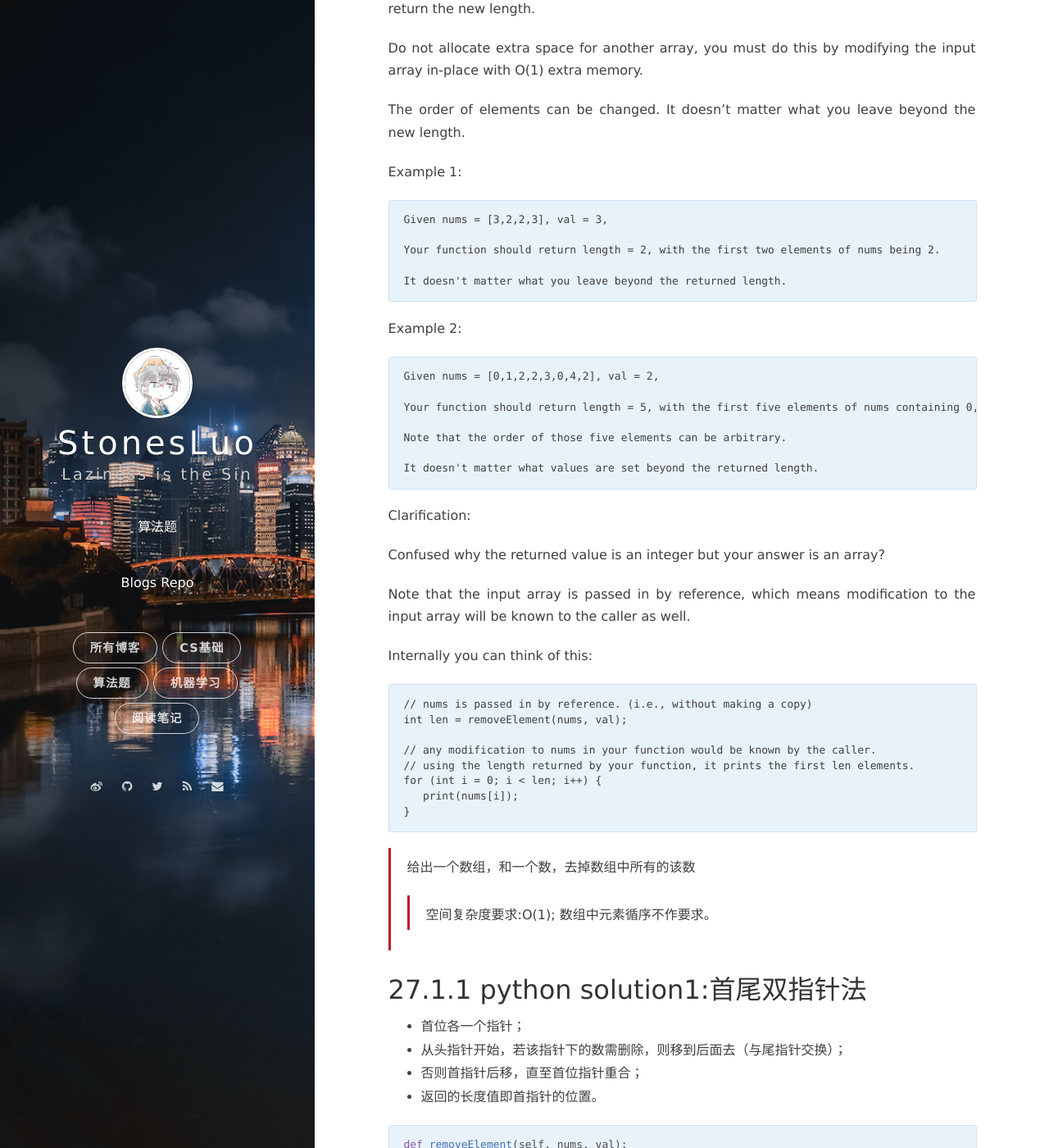
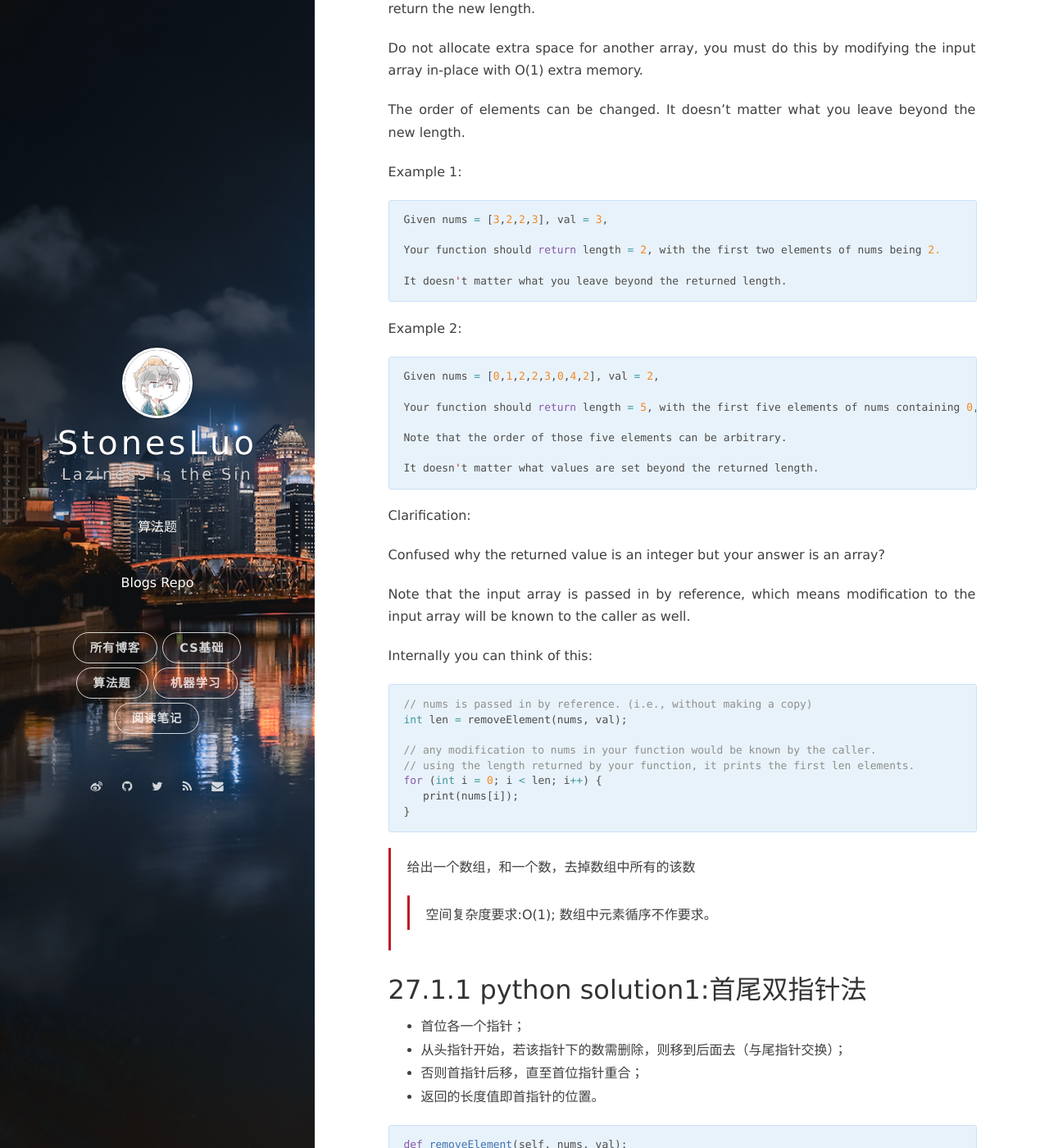
Before and after one commit to StonesLuo/algor, a Jekyll site: the page built from _posts/2019-07-08-leetcode-array.md, in a window 1280 px wide and 1400 px high, scrolled down 4753 px. Shown: the whole window at 82% size. Built offline with Jekyll 4.4.1, drawn with Linux system fonts in a browser that asks for light colours; nearby versions of some CDN libraries; some of the changed text lies outside the part shown.

Commit message:
c++ highlights correction

````diff
--- a/_posts/2019-07-08-leetcode-array.md
+++ b/_posts/2019-07-08-leetcode-array.md
@@ -80,7 +80,7 @@ class Solution(object):
 
 ## 1.2.1 C++ solution1: 运用hash函数
 
-```C++
+```c++
 vector<int> twoSum(vector<int> &numbers, int target)
 {
    //Key is the number and value is its index in the vector.
@@ -118,7 +118,7 @@ Do not allocate extra space for another array, you must do this by modifying the
 
 Example 1:
 
-```
+```c++
 Given nums = [1,1,2],
 
 Your function should return length = 2, with the first two elements of nums being 1 and 2 respectively.
@@ -142,7 +142,7 @@ Note that the input array is passed in by reference, which means modification to
 
 Internally you can think of this:
 
-```
+```c++
 // nums is passed in by reference. (i.e., without making a copy)
 int len = removeDuplicates(nums);
 
@@ -187,7 +187,7 @@ def removeDuplicates(self, nums):
 * 遍历数组，计算数组中，重复元素的个数count，最后用总个数减掉count;
 * 后面一个数，等于前面的数，则count + 1;
 
-```C++
+```c++
 int count = 0;
 for(int i = 1; i < n; i++){
    if(A[i] == A[i-1]) count++;
@@ -206,16 +206,17 @@ The order of elements can be changed. It doesn't matter what you leave beyond th
 
 Example 1:
 
-```
+```c++
 Given nums = [3,2,2,3], val = 3,
 
 Your function should return length = 2, with the first two elements of nums being 2.
 
 It doesn't matter what you leave beyond the returned length.
 ```
+
 Example 2:
 
-```
+```c++
 Given nums = [0,1,2,2,3,0,4,2], val = 2,
 
 Your function should return length = 5, with the first five elements of nums containing 0, 1, 3, 0, and 4.
@@ -232,7 +233,7 @@ Note that the input array is passed in by reference, which means modification to
 
 Internally you can think of this:
 
-```
+```c++
 // nums is passed in by reference. (i.e., without making a copy)
 int len = removeElement(nums, val);
 
````
